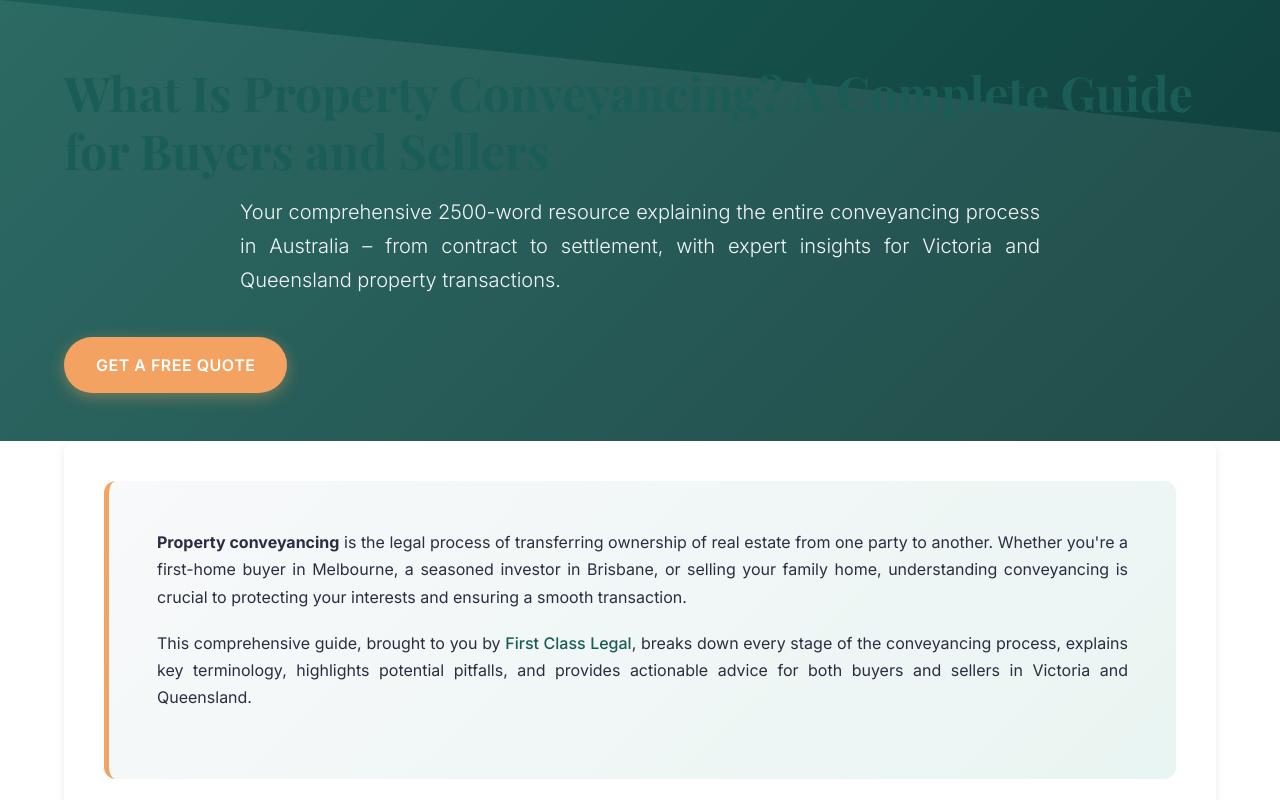
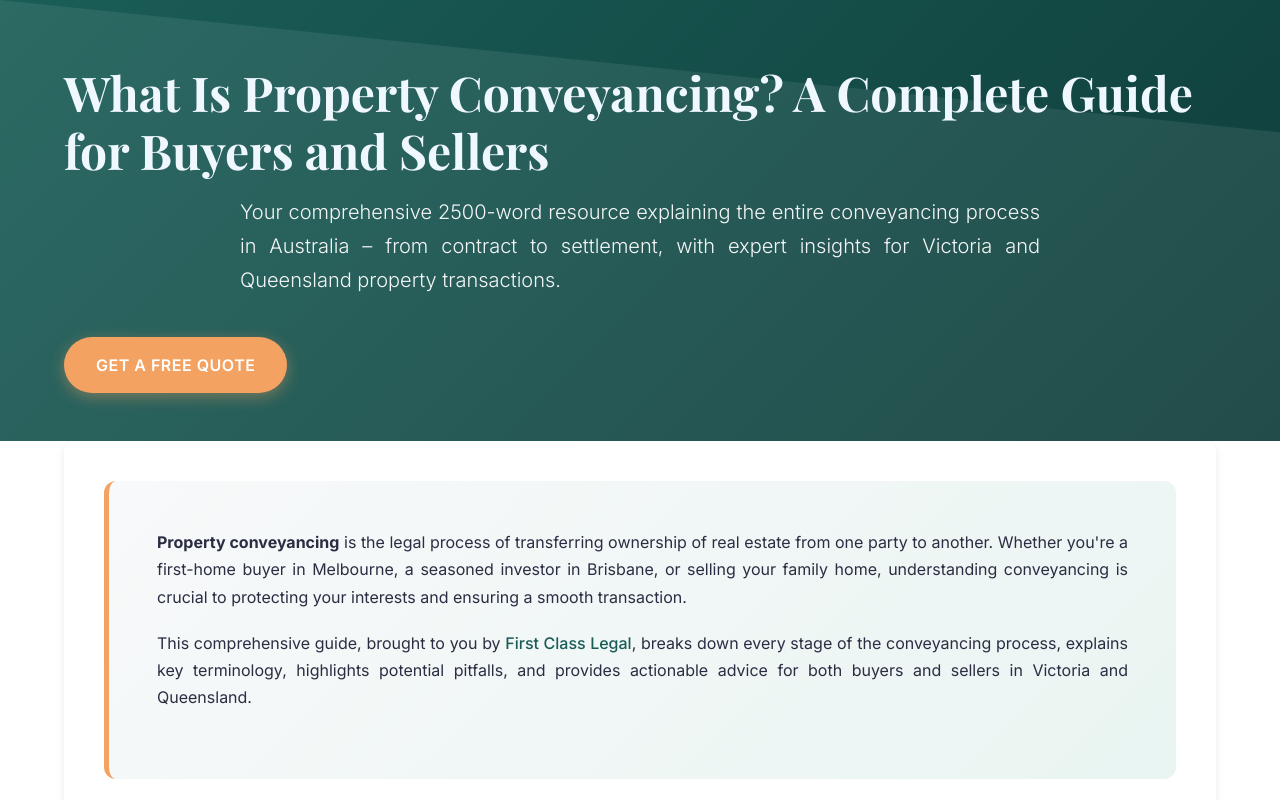
Before and after one commit to KrisRod2001/property-conveyancing-a-complete-guide, a plain HTML site: page index.html in a window 1280 px wide. Shown: the top 800 px of the page. Drawn offline with nearby package versions, Linux system fonts and the light colour scheme.

Commit message:
Updated html

```diff
--- a/index.html
+++ b/index.html
@@ -51,6 +51,7 @@
         h1 {
             font-size: 2.8rem;
             font-weight: 700;
+            color: #f0f8ff;
         }
 
         h2 {
```
